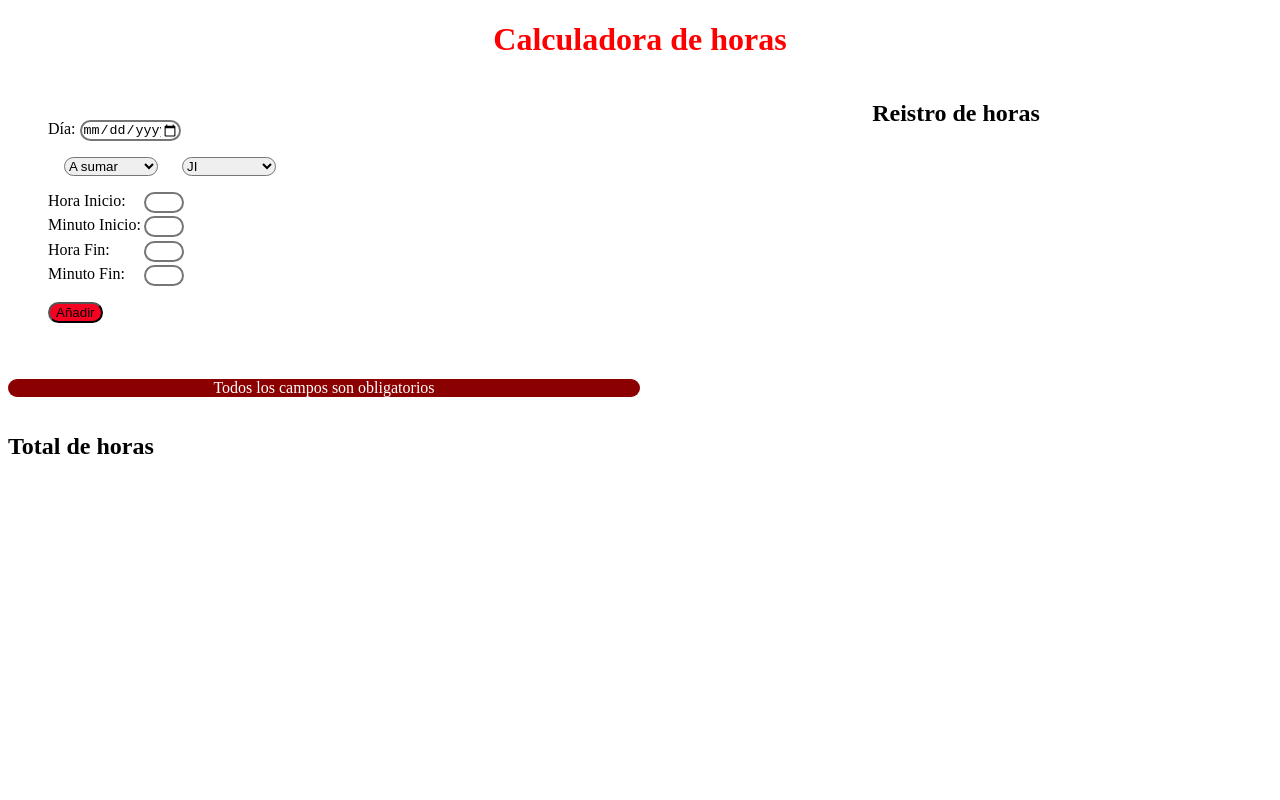
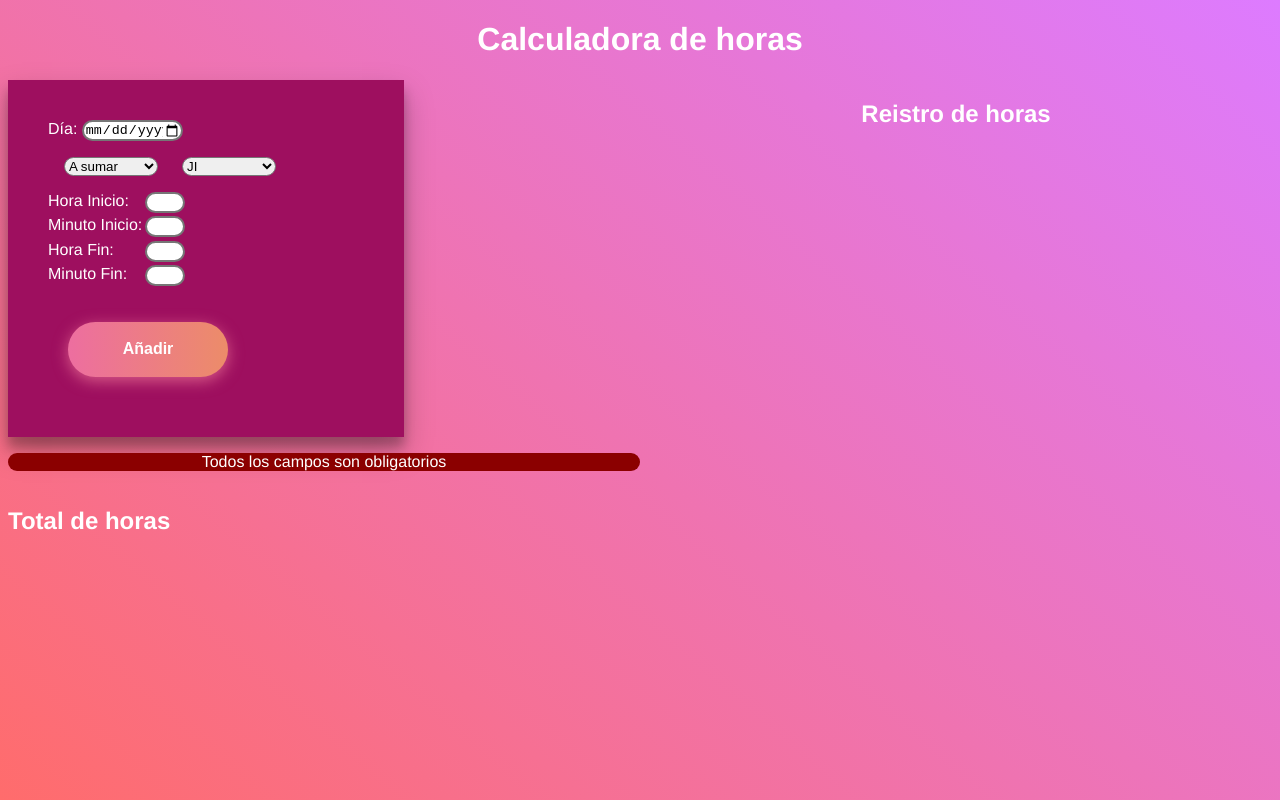
Before and after one commit to erictur29/calculadora-Horas, a plain HTML site: page index.html in a window 1280 px wide. Both pictures are taken after a click on the button "Añadir". Drawn offline with Linux system fonts and the light colour scheme.

Commit message:
añadimos bastantes estilos y colores

```diff
--- a/app.js
+++ b/app.js
@@ -45,6 +45,7 @@ function registroHoras(){
             const registro = document.querySelector('#registro')
             const resultado = document.createElement('p')
             resultado.textContent = `${fecha.value} => ${horaTotal}h y ${minTotal}mins ${tipo.value} de ${tipoJornada.value}`;
+            resultado.classList.add('fuente');
             registro.appendChild(resultado)
 
             //actualizamos los registros de la horas totales y tomamos los valores a tener en cuenta
@@ -89,8 +90,11 @@ function registroHoras(){
         }
 
         resultadoJi.textContent = `Horas de Jornada Irregular: ${jih}h y ${jim}mins`;
+        resultadoJi.classList.add('fuente');
         resultadoDc.textContent = `Horas de Descanso Compensado: ${dch}h y ${dcm}mins`;
+        resultadoDc.classList.add('fuente');
         resultadoTotal.textContent = `Total: ${jih+dch}h y ${jim+dcm}mins`;
+        resultadoHoras.classList.add('fuente')
         resultadoHoras.appendChild(resultadoJi);
         resultadoHoras.appendChild(resultadoDc);
         resultadoHoras.appendChild(resultadoTotal);
--- a/index.html
+++ b/index.html
@@ -34,7 +34,7 @@
                 </div>
             </form>
             <div class="boton-selectores">
-                <button class="boton" id="boton">Añadir</button>
+                <button class="boton boton-color" id="boton">Añadir</button>
             </div>
 
         </div>
--- a/style.css
+++ b/style.css
@@ -1,6 +1,25 @@
+
+html{
+    width: 100%;
+    height: 100%;
+    background-size:auto;
+    background: linear-gradient(220.55deg, #DD7BFF 0%, #FF6C6C 100%);
+    font-family: "Alliance", Helvetica, sans-serif;
+}
+
+
 h1 {
-    color: red;
+    color: white;
     text-align: center;
+}
+
+h2{
+    color: white;
+}
+
+.fuente{
+    font-family: "Alliance-Bold", Helvetica, sans-serif;
+    color: white;
 }
 
 .principal{
@@ -15,7 +34,13 @@ h1 {
     align-items: flex-start;
     justify-items: center;
     padding: 2.5rem;
+    width: 50%;
+    background-color: rgb(158, 15, 95);
+    color: white;
+
+    box-shadow: rgba(0, 0, 0, 0.25) 0px 14px 28px, rgba(0, 0, 0, 0.22) 0px 10px 10px;
 }
+
 select{
     border-radius: 1rem;
 }
@@ -39,6 +64,7 @@ input{
     grid-template-columns: repeat(2, 1fr);
     gap: 0.2rem;
     padding-bottom: 1rem;
+    font-family: "Alliance-Bold", Helvetica, sans-serif;
 }
 
 .selectores-tiempo input{
@@ -53,10 +79,45 @@ input{
 }
 
 .boton{
-    border-radius: 1rem;
-    background-color: rgb(248, 0, 33);
-    color: black;
+    width: 160px;
+  font-size: 16px;
+  font-weight: 600;
+  color: #fff;
+  cursor: pointer;
+  margin: 20px;
+  height: 55px;
+  text-align:center;
+  border: none;
+  background-size: 300% 100%;
+  border-radius: 50px;
+  -moz-animation: all .4s ease-in-out;
+  -o-transition: all .4s ease-in-out;
+  -webkit-transition: all .4s ease-in-out;
+  transition: all .4s ease-in-out;
 }
+
+.boton:hover {
+    background-position: 100% 0;
+    -moz-transition: all .4s ease-in-out;
+    -o-transition: all .4s ease-in-out;
+    -webkit-transition: all .4s ease-in-out;
+    transition: all .4s ease-in-out;
+  }
+
+  .boton:focus {
+    outline: none;
+  }
+
+  .boton-color{
+    background-image: linear-gradient(
+    to right,
+    #ed6ea0,
+    #ec8c69,
+    #f7186a,
+    #fbb03b
+  );
+  box-shadow: 0 4px 15px 0 rgba(236, 116, 149, 0.75);
+  }
 
 .error{
     background-color: darkred;
```
